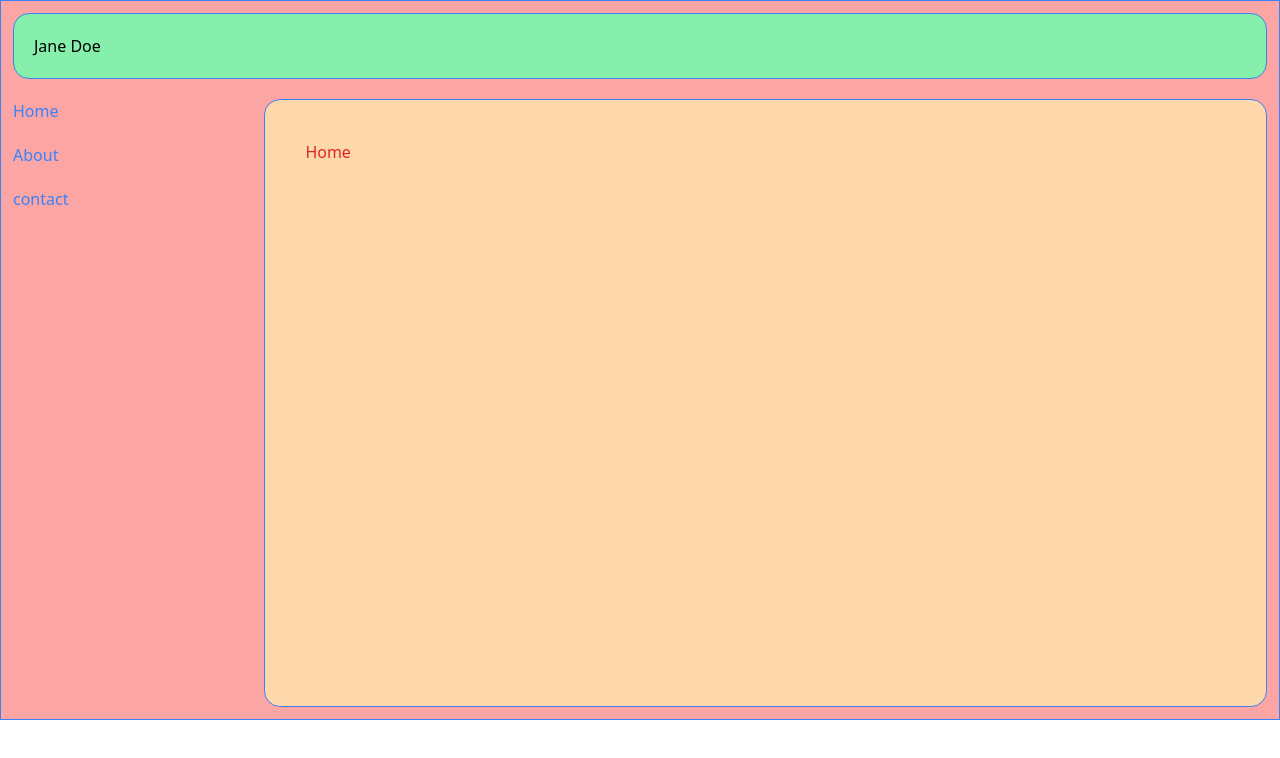
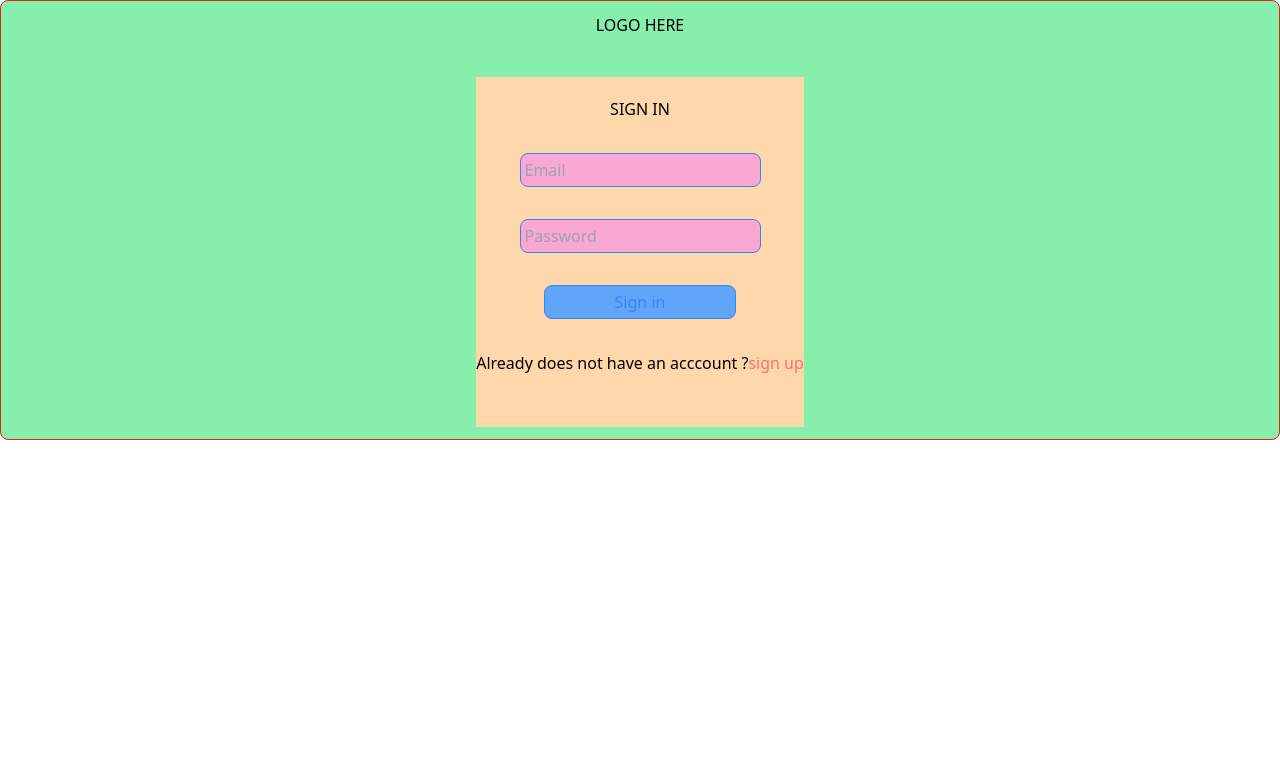
Before and after one commit to sylvie98/ProjectVite, a React (Vite) app: page / in a window 1280 px wide. Shown: the top 758 px of the page. Built offline with nearby package versions, Linux system fonts and the light colour scheme.

Commit message:
added other page on my project like signim and signup

```diff
--- a/src/App.jsx
+++ b/src/App.jsx
@@ -4,14 +4,18 @@ import Home from './components/Home'
 import About from './components/About'
 import Contacts from './components/Contacts'
 import Layout from './components/Layout'
+import Signin from './components/Signin'
+import Signup from './components/Signup'
 
 const App = () => {
   return (
     <Router>
 
       <Routes>
+        <Route path='/' element={<Signin/>}/>
+        <Route path='/Signup' element={<Signup/>}/>
         <Route path='/' element={<Layout/>}>
-        <Route path='/' element={<Home />} />
+        <Route path='/Home' element={<Home />} />
           <Route path='/About' element={<About />} />
           <Route path='/Contacts' element={<Contacts />} />
         </Route>
--- a/src/components/Contacts.jsx
+++ b/src/components/Contacts.jsx
@@ -4,7 +4,7 @@ import { Link } from 'react-router-dom'
 const Contacts = () => {
   return (
     <div className=' bg-orange-200 h-[76vh] w-full border border-blue-500 rounded-2xl text-red-600 p-10'>
-          CONTACT
+          contact
     </div>
   )
 }
--- a/src/components/Navabar.jsx
+++ b/src/components/Navabar.jsx
@@ -3,7 +3,7 @@ import { Link } from 'react-router-dom'
 const Navabar = () => {
   return (
     <div className=' flex flex-col w-80 text-blue-500 gap-5' >
-      <Link to={"/"} className=' hover:text-red-500'>Home</Link>
+      <Link to={"/Home"} className=' hover:text-red-500'>Home</Link>
       <Link to={"/About"} className=' hover:text-red-500'>About</Link>
       <Link to={"/Contacts"} className=' hover:text-red-500'>contact</Link>
     </div>
--- /dev/null
+++ b/src/components/Signin.jsx
@@ -0,0 +1,27 @@
+import React from 'react'
+import { Link } from 'react-router-dom'
+
+const Signin = () => {
+  return (
+    <div  className=' bg-green-300 flex justify-center items-center flex-col p-3 h-[55vh] border border-red-600 rounded-lg w-full'>
+        <h2>LOGO HERE</h2>
+        <div className=' bg-orange-200 h-[45vh] mt-10'>
+            <form className='flex flex-col gap-8 justify-center items-center mt-5 '>
+                <h3>SIGN IN</h3>
+                <input type='email' name='email' placeholder='Email' value={""} className=' bg-pink-300 border border-blue-500 text-blue-500 rounded-lg  p-1'/>
+                <input type="password" name='password' placeholder='Password' value={""} className=' bg-pink-300 border border-blue-500 text-blue-600 rounded-lg p-1' />
+                <Link to={"/Home"}>
+                <button type='submit' className=' border border-blue-500 text-blue-500 bg-blue-400 rounded-lg p-1 w-48'>Sign in</button>
+                </Link>
+                <p>Already does not have an acccount ?
+                    <Link to={"/Signup"} className=' text-red-400 '>
+                        sign up
+                    </Link>
+                </p>
+            </form>
+        </div>
+    </div>
+  )
+}
+
+export default Signin
--- /dev/null
+++ b/src/components/Signup.jsx
@@ -0,0 +1,27 @@
+import React from 'react'
+import { Link } from 'react-router-dom'
+const Signup = () => {
+  return (
+    <div  className=' bg-green-300 flex justify-center items-center flex-col p-3 h-[55vh] border border-red-600 rounded-lg w-full'>
+        <h2>LOGO HERE</h2>
+        <div className=' bg-orange-200 h-[45vh] mt-10'>
+            <form className='flex flex-col gap-8 justify-center items-center mt-5 '>
+                <h3>SIGN UP</h3>
+                <input type='email' name='email' placeholder='Email' value={""} className=' bg-pink-300 border border-blue-500 text-blue-500 rounded-lg  p-1'/>
+                <input type="password" name='password' placeholder='Password' value={""} className=' bg-pink-300 border border-blue-500 text-blue-600 rounded-lg p-1' />
+                <input type="password" name='confirmpassword' placeholder='Confirm Password' value={""} className=' bg-pink-300 border border-blue-500 text-blue-600 rounded-lg p-1' />
+                <Link to={"/"}>
+                <button type='submit' className=' border border-blue-500 text-blue-500 bg-blue-400 rounded-lg p-1 w-48'>Sign up</button>
+                </Link>
+                <p>Already you have an acccount ?
+                    <Link to={"/"} className=' text-red-400 '>
+                        sign in
+                    </Link>
+                </p>
+            </form>
+        </div>
+    </div>
+  )
+}
+
+export default Signup
```
